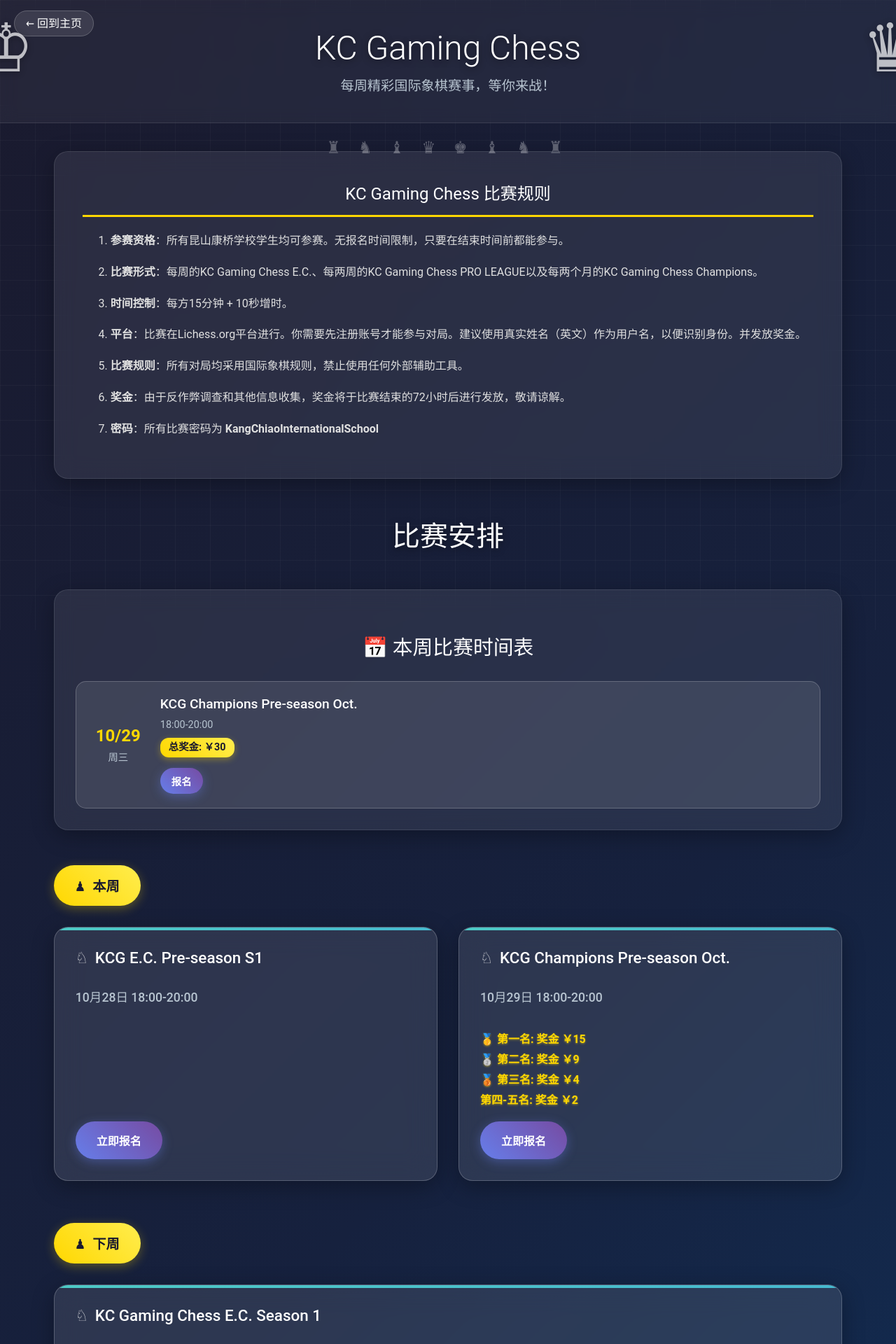
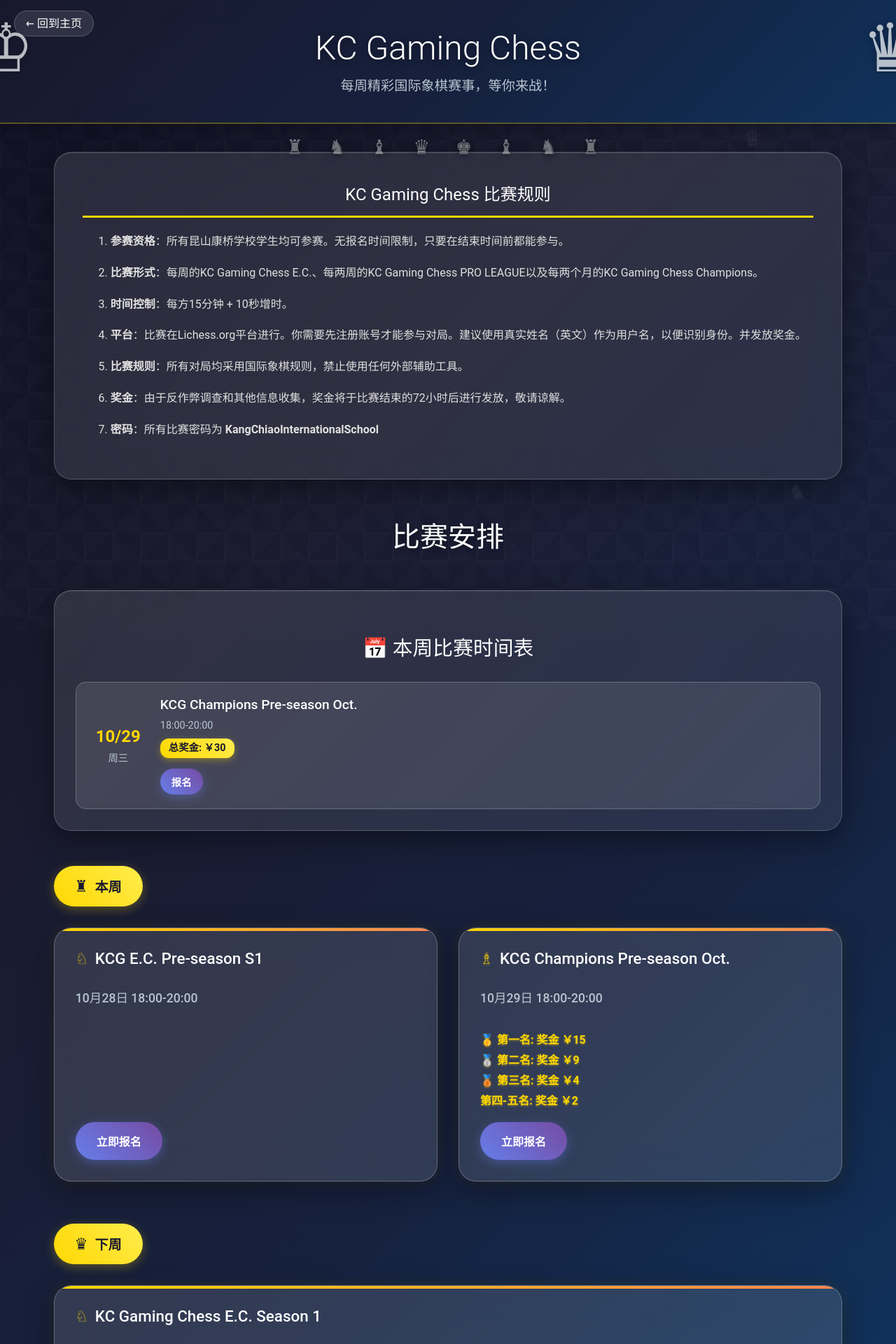
Before and after one commit to KCISEastCampus/Pages, a Jekyll site: the page built from chess.md, in a window 1280 px wide. Shown: the top 1920 px of the page at 70% size. Built offline with Jekyll 4.4.1, drawn with Linux system fonts in a browser that asks for light colours.

Commit message:
优化国际象棋页面样式，增强背景渐变效果，添加浮动棋子装饰，提升视觉体验

```diff
--- a/_layouts/chess.html
+++ b/_layouts/chess.html
@@ -6,7 +6,7 @@
   <style>
     body {
       font-family: 'Roboto', 'Segoe UI', Tahoma, Geneva, Verdana, sans-serif;
-      background: linear-gradient(135deg, #1a1a2e 0%, #16213e 50%, #0f3460 100%);
+      background: linear-gradient(135deg, #0f0f23 0%, #1a1a2e 25%, #16213e 50%, #0f3460 75%, #1a1a2e 100%);
       color: #e0e0e0;
       margin: 0;
       padding: 0;
@@ -24,20 +24,58 @@
       width: 100%;
       height: 100%;
       background-image:
-        linear-gradient(rgba(255,255,255,0.03) 1px, transparent 1px),
-        linear-gradient(90deg, rgba(255,255,255,0.03) 1px, transparent 1px);
-      background-size: 50px 50px;
+        /* 棋盘方格 */
+        linear-gradient(45deg, rgba(255,255,255,0.015) 25%, transparent 25%, transparent 75%, rgba(255,255,255,0.015) 75%),
+        linear-gradient(-45deg, rgba(255,255,255,0.015) 25%, transparent 25%, transparent 75%, rgba(255,255,255,0.015) 75%),
+        /* 网格线 */
+        linear-gradient(rgba(255,255,255,0.02) 1px, transparent 1px),
+        linear-gradient(90deg, rgba(255,255,255,0.02) 1px, transparent 1px);
+      background-size: 80px 80px, 80px 80px, 40px 40px, 40px 40px;
+      background-position: 0 0, 40px 40px, 0 0, 0 0;
       pointer-events: none;
       z-index: -1;
     }
 
+    /* 浮动棋子装饰 */
+    .floating-pieces {
+      position: fixed;
+      top: 0;
+      left: 0;
+      width: 100%;
+      height: 100%;
+      pointer-events: none;
+      z-index: -1;
+      overflow: hidden;
+    }
+
+    .floating-piece {
+      position: absolute;
+      font-size: 2em;
+      opacity: 0.15;
+      animation: float 20s infinite linear;
+      color: rgba(255, 255, 255, 0.4);
+    }
+
+    .floating-piece:nth-child(1) { top: 10%; left: 10%; animation-delay: 0s; }
+    .floating-piece:nth-child(2) { top: 20%; right: 15%; animation-delay: 5s; }
+    .floating-piece:nth-child(3) { bottom: 30%; left: 20%; animation-delay: 10s; }
+    .floating-piece:nth-child(4) { bottom: 20%; right: 10%; animation-delay: 15s; }
+    .floating-piece:nth-child(5) { top: 60%; left: 80%; animation-delay: 7s; }
+
+    @keyframes float {
+      0% { transform: translateY(0px) rotate(0deg); }
+      50% { transform: translateY(-15px) rotate(180deg); }
+      100% { transform: translateY(0px) rotate(360deg); }
+    }
+
     .header {
-      background: rgba(255, 255, 255, 0.05);
-      backdrop-filter: blur(10px);
+      background: linear-gradient(135deg, rgba(26, 26, 46, 0.9) 0%, rgba(22, 33, 62, 0.9) 50%, rgba(15, 52, 96, 0.9) 100%);
+      backdrop-filter: blur(15px);
       padding: 40px 20px;
       text-align: center;
-      border-bottom: 1px solid rgba(255, 255, 255, 0.1);
+      border-bottom: 2px solid rgba(255, 215, 0, 0.3);
       position: relative;
+      box-shadow: 0 4px 20px rgba(0,0,0,0.3);
     }
 
     .back-link {
@@ -106,25 +144,27 @@
     }
 
     .rules-section {
-      background: rgba(255, 255, 255, 0.08);
-      backdrop-filter: blur(15px);
-      border-radius: 20px;
+      background: linear-gradient(135deg, rgba(255, 255, 255, 0.1) 0%, rgba(255, 255, 255, 0.08) 100%);
+      backdrop-filter: blur(20px);
+      border-radius: 25px;
       padding: 40px;
       margin-bottom: 50px;
-      box-shadow: 0 8px 32px rgba(0,0,0,0.3);
-      border: 1px solid rgba(255, 255, 255, 0.1);
+      box-shadow: 0 12px 40px rgba(0,0,0,0.4), inset 0 1px 0 rgba(255,255,255,0.1);
+      border: 1px solid rgba(255, 255, 255, 0.2);
       position: relative;
     }
 
     .rules-section::before {
       content: '♜ ♞ ♝ ♛ ♚ ♝ ♞ ♜';
       position: absolute;
-      top: -20px;
+      top: -25px;
       left: 50%;
       transform: translateX(-50%);
-      font-size: 1.5em;
-      color: rgba(255, 255, 255, 0.3);
-      letter-spacing: 10px;
+      font-size: 1.8em;
+      color: rgba(255, 255, 255, 0.4);
+      letter-spacing: 15px;
+      text-shadow: 0 2px 10px rgba(0,0,0,0.5);
+      font-weight: bold;
     }
 
     .rules-section h2 {
@@ -152,13 +192,13 @@
 
     /* 日历样式 */
     .calendar-container {
-      background: rgba(255, 255, 255, 0.08);
-      backdrop-filter: blur(15px);
-      border-radius: 20px;
+      background: linear-gradient(135deg, rgba(255, 255, 255, 0.1) 0%, rgba(255, 255, 255, 0.08) 100%);
+      backdrop-filter: blur(20px);
+      border-radius: 25px;
       padding: 30px;
       margin-bottom: 50px;
-      box-shadow: 0 8px 32px rgba(0,0,0,0.3);
-      border: 1px solid rgba(255, 255, 255, 0.1);
+      box-shadow: 0 12px 40px rgba(0,0,0,0.4), inset 0 1px 0 rgba(255,255,255,0.1);
+      border: 1px solid rgba(255, 255, 255, 0.2);
     }
 
     .calendar-container h3 {
@@ -284,7 +324,14 @@
     .week-title::before {
       content: '♟';
       margin-right: 10px;
+      font-size: 1.2em;
     }
+
+    /* 为不同周标题添加不同棋子 */
+    .week-group:nth-child(1) .week-title::before { content: '♟'; }
+    .week-group:nth-child(2) .week-title::before { content: '♞'; }
+    .week-group:nth-child(3) .week-title::before { content: '♜'; }
+    .week-group:nth-child(4) .week-title::before { content: '♛'; }
 
     .matches-grid {
       display: grid;
@@ -293,17 +340,18 @@
     }
 
     .match-card {
-      background: rgba(255, 255, 255, 0.1);
-      backdrop-filter: blur(20px);
-      border-radius: 20px;
+      background: rgba(255, 255, 255, 0.12);
+      backdrop-filter: blur(25px);
+      border-radius: 25px;
       padding: 30px;
-      box-shadow: 0 8px 32px rgba(0,0,0,0.3);
-      border: 1px solid rgba(255, 255, 255, 0.2);
+      box-shadow: 0 12px 40px rgba(0,0,0,0.4), 0 0 20px rgba(255,215,0,0.1);
+      border: 1px solid rgba(255, 255, 255, 0.25);
       transition: all 0.4s cubic-bezier(0.175, 0.885, 0.32, 1.275);
       position: relative;
       overflow: hidden;
       display: flex;
       flex-direction: column;
+      transform: translateY(0);
     }
 
     .match-card::before {
@@ -318,10 +366,10 @@
       animation: gradientShift 3s ease infinite;
     }
 
-    @keyframes gradientShift {
-      0% { background-position: 0% 50%; }
-      50% { background-position: 100% 50%; }
-      100% { background-position: 0% 50%; }
+    .match-card:hover {
+      transform: translateY(-3px);
+      box-shadow: 0 15px 45px rgba(0,0,0,0.4), 0 0 25px rgba(255,215,0,0.15);
+      background: rgba(255, 255, 255, 0.14);
     }
 
     .match-card h3 {
@@ -336,7 +384,17 @@
       content: '♘';
       margin-right: 10px;
       opacity: 0.8;
+      color: #ffd700;
+      text-shadow: 0 1px 3px rgba(255, 215, 0, 0.5);
     }
+
+    /* 为不同卡片添加不同棋子 */
+    .match-card:nth-child(2) h3::before { content: '♗'; }
+    .match-card:nth-child(3) h3::before { content: '♖'; }
+    .match-card:nth-child(4) h3::before { content: '♕'; }
+    .match-card:nth-child(5) h3::before { content: '♔'; }
+    .match-card:nth-child(6) h3::before { content: '♞'; }
+    .match-card:nth-child(7) h3::before { content: '♝'; }
 
     .match-time {
       color: #b8c5d1;
@@ -461,6 +519,14 @@
 </head>
 
 <body>
+  <!-- 浮动棋子装饰 -->
+  <div class="floating-pieces">
+    <div class="floating-piece">♔</div>
+    <div class="floating-piece">♛</div>
+    <div class="floating-piece">♜</div>
+    <div class="floating-piece">♞</div>
+    <div class="floating-piece">♝</div>
+  </div>
   <div class="header">
     <div class="back-link">
       <a href="/">← 回到主页</a>
```
